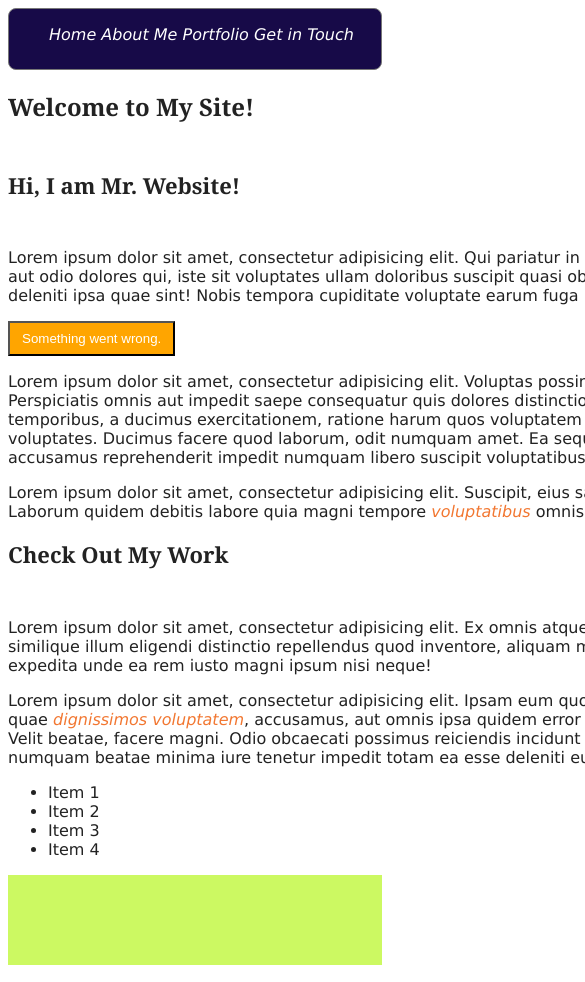
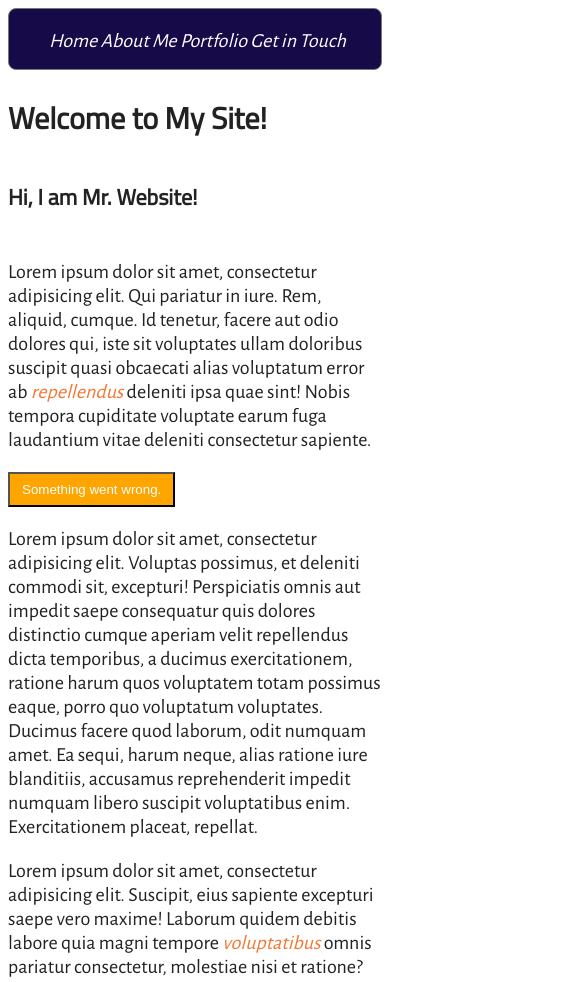
Before and after one commit to JasnaMRB/scss-intro, a plain HTML site: page index.html in a window 390 px wide. Shown: the top 982 px of the page, 585 px wide, since content can reach past the window. Drawn offline with nearby package versions, Linux system fonts and the light colour scheme; files that its build step writes are made by us from their sources.

Commit message:
Add nested media queries

```diff
--- a/scss/main.scss
+++ b/scss/main.scss
@@ -6,12 +6,20 @@
 @import "partials/variables";
 @import "partials/mixins";
 
+/** @import first; then @include **/
+
+@include google-font("Alegreya+Sans");
+@include google-font("Titillium+Web");
+
 /* applying at root level */
 @include fancy-links;
 
 body {
   font-family: $text-font;
   color: $text-color;
+  @media only screen and (max-width: 960px) {
+    font-size: 125%;
+  }
 }
 
 h1, h2, h3, h4 {
@@ -67,6 +75,10 @@ a {
 
 #main {
 	width: $content-width;
+	@media only screen and (max-width: 960px) {
+		width: auto;
+		max-width: $content-width;
+	}
 	// Center
 	margin-left: auto;
 	margin-right: auto;
--- a/scss/partials/_mixins.scss
+++ b/scss/partials/_mixins.scss
@@ -3,6 +3,13 @@
 	* html {
 		@content;
 	}
+}
+
+@mixin google-font($font) {
+	/* 'unquote' is a built-in Sass function */
+	$font: unquote($font);
+	/* You can use this interpolation variable syntax only for CSS, not Sass or SCSS */
+	@import url(https://fonts.googleapis.com/css?family=#{$font})
 }
 
 @mixin warning {
--- a/scss/partials/_variables.scss
+++ b/scss/partials/_variables.scss
@@ -12,5 +12,5 @@ $footer-height: 90px;
 $header-height: 60px;
 
 // FONTS
-$text-font: Verdana, Arial, sans-serif;
-$headline-font: 'Palatino-Linotype', Georgia, serif;
+$text-font: "Alegreya Sans", Arial, sans-serif;
+$headline-font: "Titillium Web", Georgia, serif;
```
